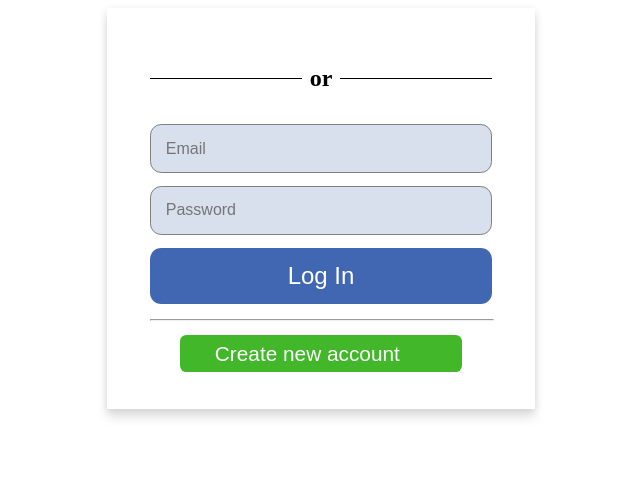
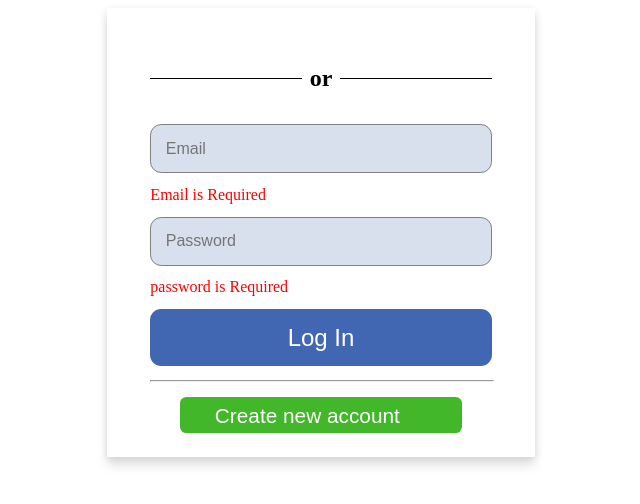
Before and after one commit to amitAsher22/clientWedding, a React (Create React App) app: page / in a window 1280 px wide. Both pictures are taken after a click on the button "Log In". Shown: the top 504 px of the page, without its empty margins (319-959 px from the left). Built offline with nearby package versions, Linux system fonts and the light colour scheme; no server answers.

Commit message:
add formik and yup and Delter files of validation

```diff
--- a/package.json
+++ b/package.json
@@ -9,6 +9,7 @@
     "@testing-library/react": "^13.4.0",
     "@testing-library/user-event": "^13.5.0",
     "axios": "^0.27.2",
+    "formik": "^2.2.9",
     "gapi-script": "^1.2.0",
     "jwt-decode": "^3.1.2",
     "react": "^18.2.0",
@@ -19,7 +20,8 @@
     "react-scripts": "5.0.1",
     "react-toastify": "^9.0.8",
     "styled-components": "^5.3.5",
-    "web-vitals": "^2.1.4"
+    "web-vitals": "^2.1.4",
+    "yup": "^0.32.11"
   },
   "scripts": {
     "start": "react-scripts start",
--- a/src/App.css
+++ b/src/App.css
@@ -13,3 +13,7 @@ html {
   margin: auto;
   height: 100%;
 }
+
+.errorMessage {
+  color: red;
+}
--- a/src/App.js
+++ b/src/App.js
@@ -1,5 +1,7 @@
 import "./App.css";
 import { Routes, Route } from "react-router-dom";
+
+/// All components
 import Login from "./components/Login";
 import Register from "./components/Register";
 import NotFound from "./components/NotFound";
--- a/src/components/Login.js
+++ b/src/components/Login.js
@@ -3,42 +3,34 @@ import styled from "styled-components";
 import { Link } from "react-router-dom";
 import "../App.css";
 import axios from "axios";
-import { ToastContainer, toast } from "react-toastify";
+// import { ToastContainer, toast } from "react-toastify";
 import "react-toastify/dist/ReactToastify.css";
 import { GoogleLogin } from "@react-oauth/google";
 import jwt_decode from "jwt-decode";
+import { useFormik } from "formik";
+import * as Yup from "yup";
 
 function Login() {
   const [data, setData] = useState({ email: "", password: "" });
 
-  const collectionLogin = (e) => {
-    const name = e.target.name;
-    const value = e.target.value;
-    setData({ ...data, [name]: value });
-  };
-
-  const sendData = () => {
-    axios.post("http://localhost:8000/login/login", data).then((res) => {
-      const data = res.data;
-      errorMessages(data);
-    });
-  };
-
-  const errorMessages = (data) => {
-    console.log("data", data);
-    if (data.error) {
-      data.error.errors.map((msgError) => {
-        toast.error(msgError.msg);
+  const formik = useFormik({
+    initialValues: {
+      email: "",
+      password: "",
+    },
+    validationSchema: Yup.object({
+      email: Yup.string()
+        .email("Invalud email address")
+        .required("Email is Required"),
+      password: Yup.string().required("password is Required"),
+    }),
+    onSubmit: (values) => {
+      axios.post("http://localhost:8000/login/login", values).then((res) => {
+        const data = res.data;
+        console.log("after send data to mongodb", data);
       });
-    }
-    if (data.result.user) {
-      if (data.result.user.length === 0) {
-        toast.error("create new account");
-      } else {
-        toast("sucsess");
-      }
-    }
-  };
+    },
+  });
 
   return (
     <LoginDiv>
@@ -48,7 +40,6 @@ function Login() {
           onSuccess={(credentialResponse) => {
             console.log(credentialResponse.credential);
             var decoded = jwt_decode(credentialResponse.credential);
-            console.log("decode", decoded);
             if (decoded.email_verified) {
               console.log("verify!!!!");
             } else {
@@ -60,23 +51,36 @@ function Login() {
           }}
         />
         <TextMiddle>or</TextMiddle>
+
         <Input
           placeholder="Email"
           name="email"
-          onChange={(e) => collectionLogin(e)}
+          type="email"
+          value={formik.values.email}
+          onChange={formik.handleChange}
         />
+        {formik.errors.email ? (
+          <span className="errorMessage">{formik.errors.email}</span>
+        ) : null}
         <Input
           placeholder="Password"
           name="password"
           type="password"
-          onChange={(e) => collectionLogin(e)}
+          value={formik.values.password}
+          onChange={formik.handleChange}
         />
-        <BtnLogin onClick={() => sendData()}>Log In</BtnLogin>
+        {formik.errors.password ? (
+          <span className="errorMessage">{formik.errors.password}</span>
+        ) : null}
+        <BtnLogin type="submit" onClick={formik.handleSubmit}>
+          Log In
+        </BtnLogin>
+
         <Hrstyle />
         <Link to="/register">
           <CreateAccountBtn>Create new account</CreateAccountBtn>
         </Link>
-        <ToastContainer />
+        {/* <ToastContainer /> */}
       </SecondDivLogin>
     </LoginDiv>
   );
--- a/src/components/Register.js
+++ b/src/components/Register.js
@@ -1,47 +1,37 @@
-import React, { useState } from "react";
+import React from "react";
 import styled from "styled-components";
 import { Link, useNavigate } from "react-router-dom";
 import "../App.css";
 import axios from "axios";
-
 ///react-toastify
-import { ToastContainer, toast } from "react-toastify";
-import "react-toastify/dist/ReactToastify.css";
+// import { ToastContainer, toast } from "react-toastify";
+// import "react-toastify/dist/ReactToastify.css";
+import { useFormik } from "formik";
+import * as Yup from "yup";
 
 function Register() {
-  const [data, setData] = useState({ email: "", password: "", name: "" });
-  const navigate = useNavigate();
-
-  const collectionData = (e) => {
-    const name = e.target.name;
-    const value = e.target.value;
-    setData({ ...data, [name]: value });
-  };
-
-  const sendDataRegister = () => {
-    try {
+  const formik = useFormik({
+    initialValues: {
+      email: "",
+      password: "",
+      name: "",
+    },
+    validationSchema: Yup.object({
+      email: Yup.string()
+        .email("Invalud email address")
+        .required("email is Required"),
+      password: Yup.string().required("Password is Required"),
+      name: Yup.string().required("Name is Required"),
+    }),
+    onSubmit: (values) => {
       axios
-        .post("http://localhost:8000/register/register", data)
+        .post("http://localhost:8000/register/register", values)
         .then((res) => {
           const resultBack = res.data;
-          errorMessage(resultBack);
+          console.log("data after send mongodb", resultBack);
         });
-    } catch (error) {
-      console.log(error, "error from register client");
-    }
-  };
-
-  const errorMessage = (resultBack) => {
-    if (resultBack.result === "The user exists in the system") {
-      toast.error("The user exists in the system");
-    } else if (resultBack.result === "register success") {
-      toast.success(() => "register success", navigate("/"));
-    } else {
-      resultBack.result.errors.map((message) => {
-        toast.error(message.msg);
-      });
-    }
-  };
+    },
+  });
 
   return (
     <LoginDiv>
@@ -49,29 +39,40 @@ function Register() {
         <Input
           placeholder="Email"
           name="email"
-          onChange={(e) => collectionData(e)}
-          value={data.email}
+          onChange={formik.handleChange}
+          value={formik.values.email}
         />
+        {formik.errors.email ? (
+          <span className="errorMessage">{formik.errors.email}</span>
+        ) : null}
         <Input
           placeholder="Name"
           name="name"
-          onChange={(e) => collectionData(e)}
-          value={data.name}
+          onChange={formik.handleChange}
+          value={formik.values.name}
         />
+        {formik.errors.name ? (
+          <span className="errorMessage">{formik.errors.name}</span>
+        ) : null}
         <Input
           placeholder="Password"
           name="password"
-          onChange={(e) => collectionData(e)}
-          value={data.password}
+          onChange={formik.handleChange}
+          value={formik.values.password}
           type="password"
         />
-        <BtnLogin onClick={() => sendDataRegister()}>register</BtnLogin>
+        {formik.errors.password ? (
+          <span className="errorMessage">{formik.errors.password}</span>
+        ) : null}
+        <BtnLogin type="submit" onClick={formik.handleSubmit}>
+          register
+        </BtnLogin>
         <Hrstyle />
         <Link to="/">
           <LoginUser>Go Login</LoginUser>
         </Link>
       </SecondDivLogin>
-      <ToastContainer draggable={false} />
+      {/* <ToastContainer draggable={false} /> */}
     </LoginDiv>
   );
 }
```
Also changed, not shown: 1 other file (tests, documents, lock files or other folders).
